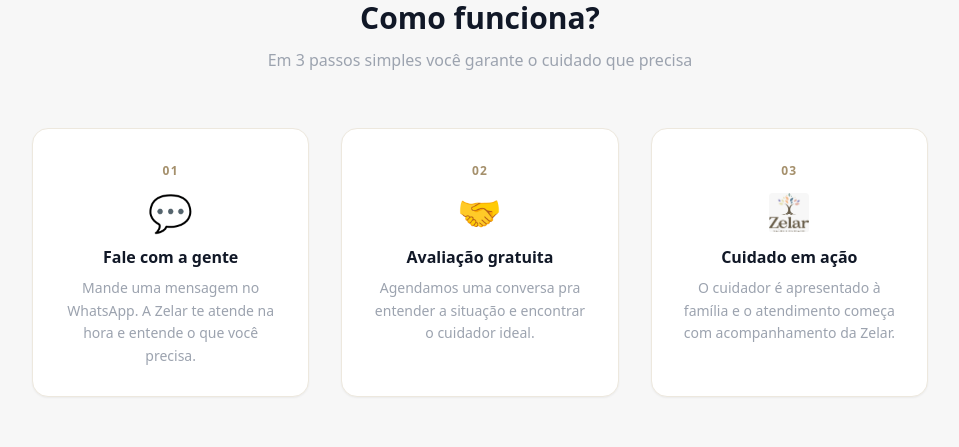
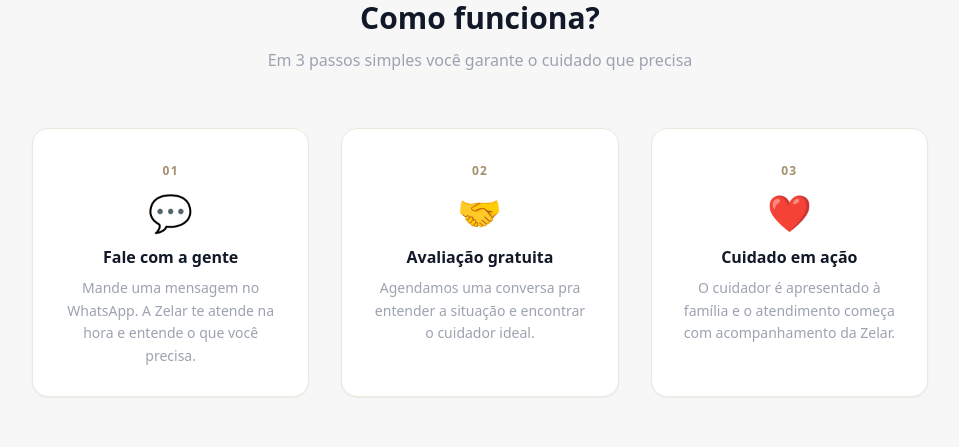
Before and after one commit to batista-fagner/zelar, a React (Vite) app in the folder frontend/: page /zelar in a window 1280 px wide. Shown: the part 2100-2547 px from the top of the page, without its empty margins (160-1119 px from the left). Built offline with nearby package versions, Linux system fonts and the light colour scheme; no server answers.

Commit message:
fix: volta o emoji de coracao no card "Cuidado em acao"
Co-Authored-By: Claude Sonnet 5 <noreply@anthropic.com>
Claude-Session: https://claude.ai/code/session_014ppWjnayyqDNZaw7tER3fu

```diff
--- a/frontend/src/pages/LandingPage.jsx
+++ b/frontend/src/pages/LandingPage.jsx
@@ -218,14 +218,11 @@ export default function LandingPage() {
             {[
               { step: '01', icon: '💬', title: 'Fale com a gente', desc: 'Mande uma mensagem no WhatsApp. A Zelar te atende na hora e entende o que você precisa.' },
               { step: '02', icon: '🤝', title: 'Avaliação gratuita', desc: 'Agendamos uma conversa pra entender a situação e encontrar o cuidador ideal.' },
-              { step: '03', icon: null, title: 'Cuidado em ação', desc: 'O cuidador é apresentado à família e o atendimento começa com acompanhamento da Zelar.' },
+              { step: '03', icon: '❤️', title: 'Cuidado em ação', desc: 'O cuidador é apresentado à família e o atendimento começa com acompanhamento da Zelar.' },
             ].map(item => (
               <div key={item.step} className="bg-white rounded-2xl p-7 shadow-sm border border-zelar-brown-100 text-center">
                 <span className="text-xs font-bold text-zelar-brown-400 tracking-widest">{item.step}</span>
-                {item.icon
-                  ? <div className="text-4xl my-3">{item.icon}</div>
-                  : <img src={zelarLogo} alt="Zelar" className="w-10 h-10 mx-auto my-3 object-contain rounded" />
-                }
+                <div className="text-4xl my-3">{item.icon}</div>
                 <h3 className="font-bold text-gray-900 mb-2">{item.title}</h3>
                 <p className="text-gray-400 text-sm leading-relaxed">{item.desc}</p>
               </div>
```
